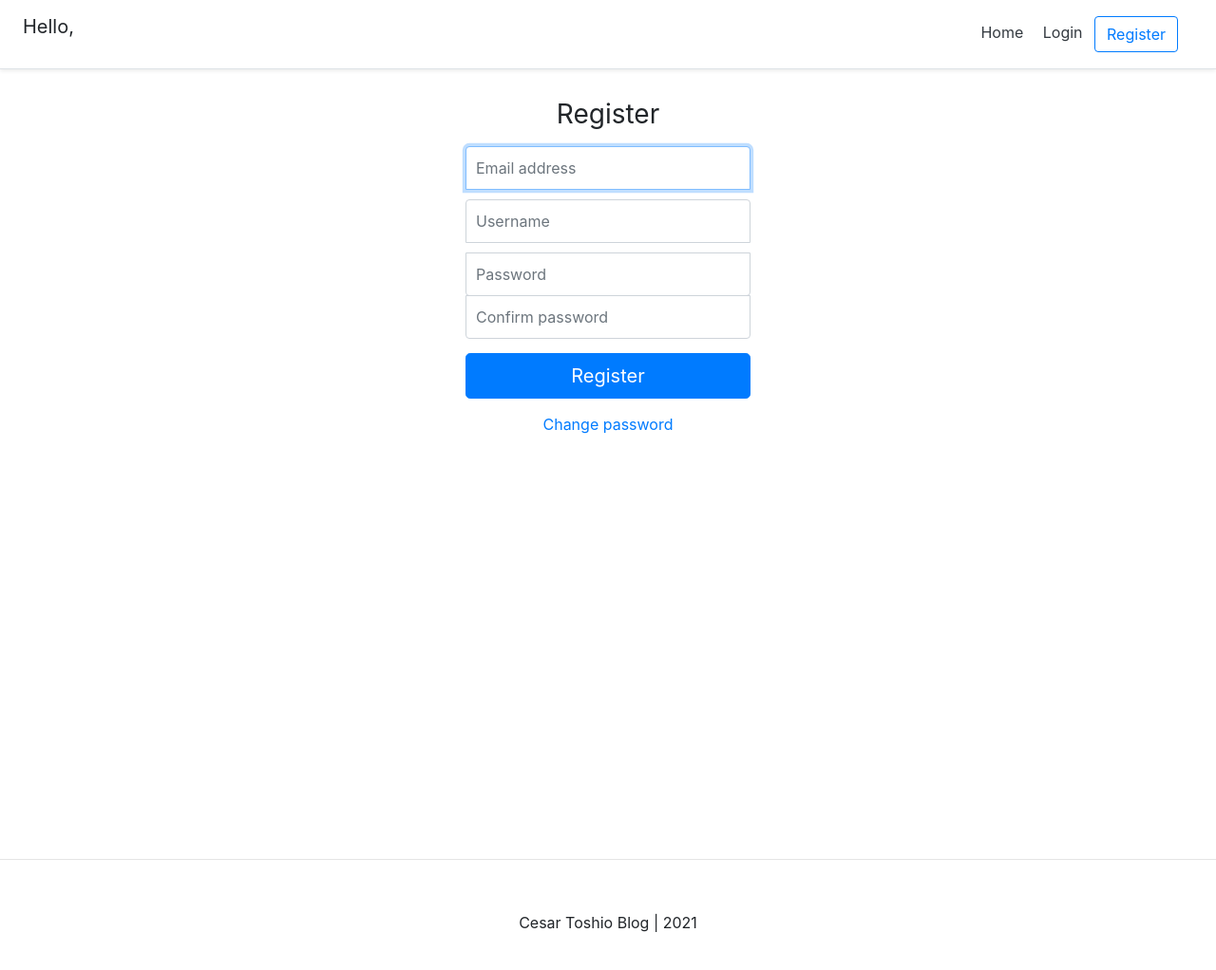
After one commit to ctoshio/DjangoGame, a Django app: page /register/ in a window 1280 px wide. The commit adds this page. Shown: the whole page at 95% size. Run offline with Django 3.2, Linux system fonts and the light colour scheme; some libraries are stand-ins or nearby versions.

Commit message:
add register

```diff
--- /dev/null
+++ b/account/forms.py
@@ -0,0 +1,11 @@
+from django import forms
+from django.contrib.auth.forms import UserCreationForm
+
+from account.models import Account
+
+class RegistrationForm(UserCreationForm):
+    email = forms.EmailField(max_length=60, help_text='Required. Add a valid email address')
+
+    class Meta:
+        model = Account
+        fields = ("email", "username", "password1", "password2")
--- /dev/null
+++ b/account/templates/account/register.html
@@ -0,0 +1,78 @@
+{% extends 'base.html' %}
+
+{% block content %}
+
+<style type="text/css">
+
+    .form-signin {
+      width: 100%;
+      max-width: 330px;
+      padding: 15px;
+      margin: auto;
+    }
+    .form-signin .form-control {
+      position: relative;
+      box-sizing: border-box;
+      height: auto;
+      padding: 10px;
+      font-size: 16px;
+    }
+    .form-signin input[type="email"] {
+      margin-bottom: 10px;
+      border-bottom-right-radius: 0;
+      border-bottom-left-radius: 0;
+    }
+    .form-signin input[type="text"] {
+      margin-bottom: 10px;
+      border-bottom-right-radius: 0;
+      border-bottom-left-radius: 0;
+    }
+    .form-signin input[type="password"] {
+      margin-bottom: -1px;
+      border-top-left-radius: 0;
+      border-top-right-radius: 0;
+    }
+    .h3{
+        text-align: center;
+    }
+
+</style>
+
+<form class="form-signin" method="post">
+    {% csrf_token %}
+    <h1 class="h3 mb-3 font-weight-normal">Register</h1>
+
+    <input type="email" name="email" id="inputEmail" class="form-control" placeholder="Email address" required
+    autofocus>
+
+    <input type="text" name="username" id="inputUsername" class="form-control" placeholder="Username" required>
+
+
+    <input type="password" name="password1" id="inputPassword1" class="form-control" placeholder="Password"
+    required>
+
+    <input type="password" name="password2" id="inputPassword2" class="form-control" placeholder="Confirm password" required>
+
+    {% for field in registration_form %}
+        <p>
+          {% for error in field.errors %}
+             <p style="color: red;">{{error}}</p>
+          {% endfor %}
+        </p>
+    {% endfor %}
+
+    {% if registration_form.non_field_errors %}
+        <div style="color: red;">
+          <p>{{registration_form.non_field_errors}}</p>
+        </div>
+    {% endif %}
+
+    <button class="btn btn-lg btn-primary btn-block" type="submit">Register</button>
+
+</form>
+
+<div class="d-flex flex-column">
+    <a class="m-auto" href="">Change password</a>
+</div>
+
+{% endblock content %}
--- a/account/views.py
+++ b/account/views.py
@@ -1,4 +1,6 @@
-from django.shortcuts import render
+from django.shortcuts import render, redirect
+from django.contrib.auth import login, authenticate
+from account.forms import RegistrationForm
 
 from .models import Account
 # Create your views here.
@@ -8,3 +10,21 @@ def home_screen_view(request):
     context['accounts'] = accounts
     print(accounts)
     return render(request, "personal/home.html", context)
+
+def registration_view(request):
+    context = {}
+    if request.POST:
+        form = RegistrationForm(request.POST)
+        if form.is_valid():
+            form.save()
+            email = form.cleaned_data.get('email')
+            raw_password = form.cleaned_data.get('password1')
+            account = authenticate(email=email, password=raw_password)
+            login(request, account)
+            return redirect('home')
+        else:
+            context['registration_form'] = form
+    else: #GET request
+        form = RegistrationForm()
+        context['registration_form'] = form
+    return render(request, 'account/register.html', context)
--- a/djangoGame/urls.py
+++ b/djangoGame/urls.py
@@ -18,10 +18,12 @@ from django.urls import path
 
 from account.views import (
     home_screen_view,
+    registration_view,
 )
 
 
 urlpatterns = [
     path('admin/', admin.site.urls),
     path('', home_screen_view, name="home"),
+    path('register/', registration_view, name="register")
 ]
--- a/templates/snippets/header.html
+++ b/templates/snippets/header.html
@@ -33,7 +33,7 @@ crossorigin="anonymous">
 
         <a class="p-2 text-dark" href="{% url 'home' %}">Home</a>
         <a class="p-2 text-dark" href=""> Login</a>
-        <a class="btn btn-outline-primary" href="">Register</a>
+        <a class="btn btn-outline-primary" href="{% url 'register' %}">Register</a>
 
     </nav>
 </div>
```
Also changed, not shown: db.sqlite3.
